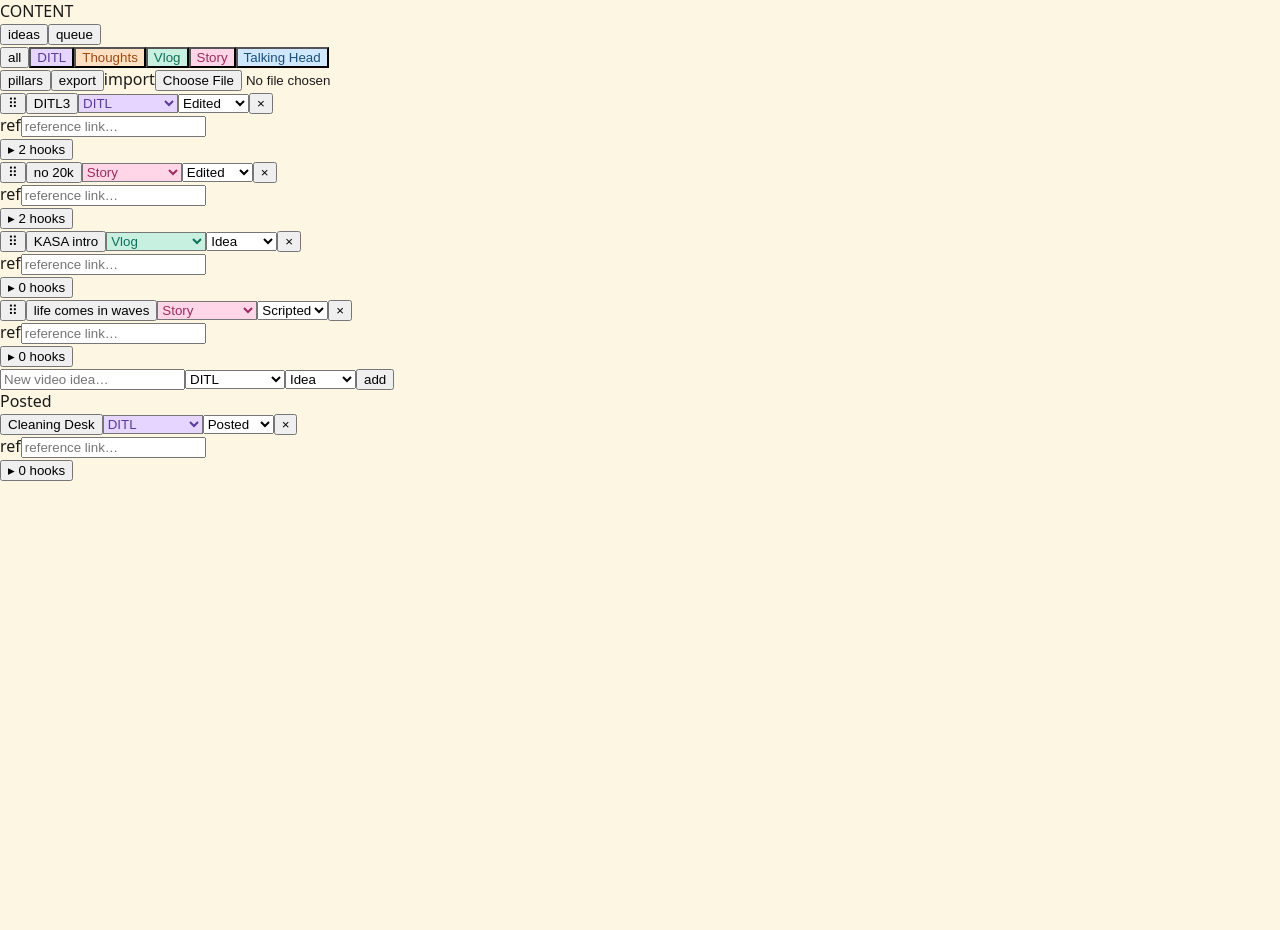
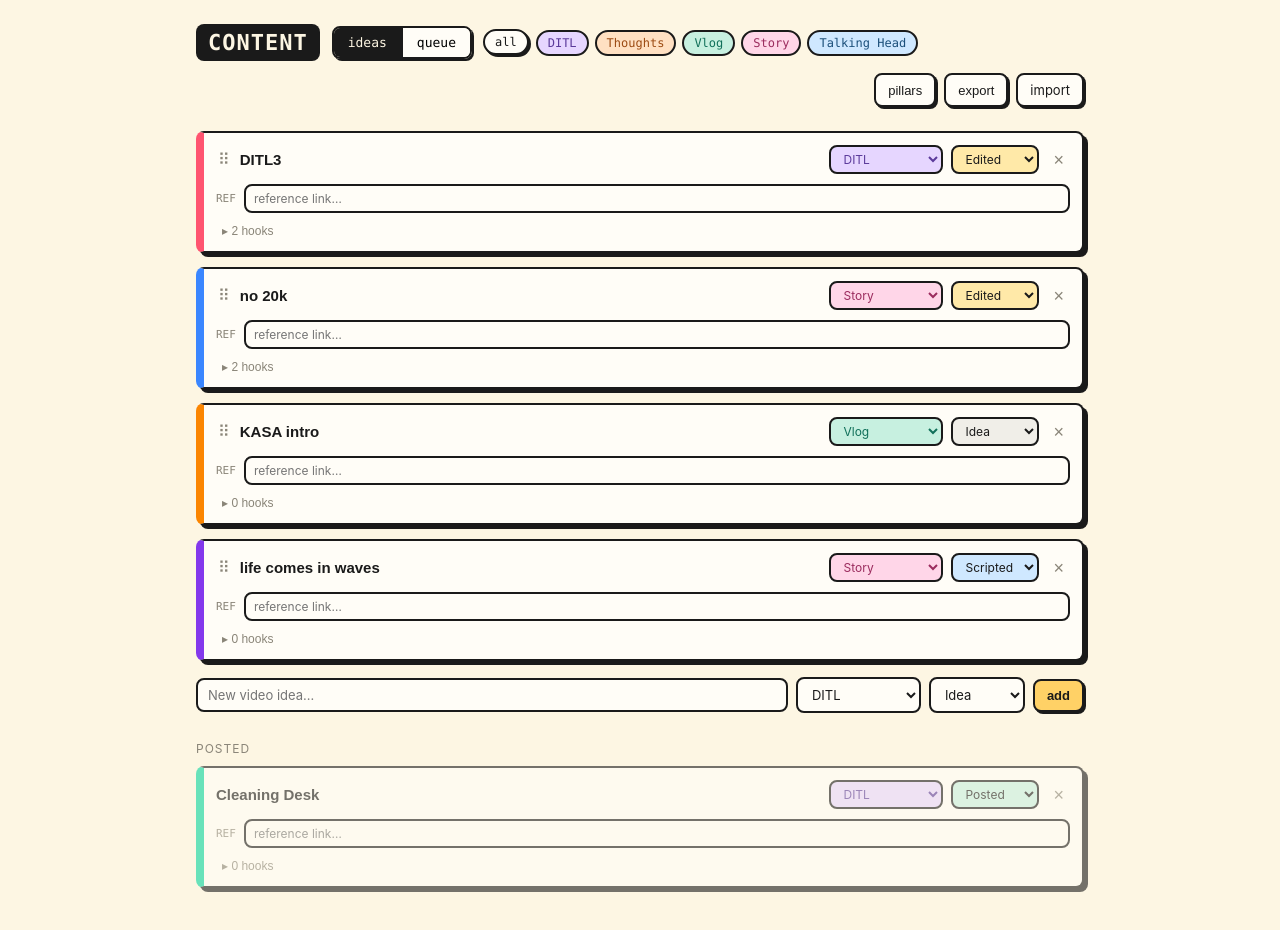
Before and after one commit to J3rey/UGC-Content-Organisation, a React (Vite) app: page / in a window 1280 px wide. Shown: the top 930 px of the page. Before the commit the page ends 800 px from the top, so only its background shows below. Built offline with nearby package versions, Linux system fonts and the light colour scheme.

Commit message:
style: apply neo-brutalist visual design

```diff
--- a/src/index.css
+++ b/src/index.css
@@ -1,4 +1,167 @@
-:root { color-scheme: light; }
+:root {
+  --bg: #fdf6e3;
+  --surface: #fffdf7;
+  --ink: #1a1a1a;
+  --muted: #8a8578;
+  --shadow: 4px 4px 0 var(--ink);
+  --shadow-sm: 2px 2px 0 var(--ink);
+  --radius: 8px;
+  color-scheme: light;
+}
+
 * { box-sizing: border-box; }
 html, body { margin: 0; }
-body { font-family: system-ui, sans-serif; background: #fdf6e3; color: #1a1a1a; }
+body {
+  background: var(--bg);
+  color: var(--ink);
+  font-family: 'Inter', system-ui, -apple-system, sans-serif;
+}
+
+.mono, .brand, .toggle-btn, .chip, .tag, .video-chip, .queue-num, .editor-kicker, .card-ref-label {
+  font-family: ui-monospace, 'Space Mono', 'SFMono-Regular', Menlo, monospace;
+}
+
+.app { max-width: 920px; margin: 0 auto; padding: 24px 16px 80px; }
+
+/* Header */
+.app-header {
+  display: flex; align-items: center; gap: 12px; flex-wrap: wrap;
+  margin-bottom: 24px;
+}
+.brand {
+  font-size: 22px; font-weight: 700; letter-spacing: 1px;
+  background: var(--ink); color: var(--bg);
+  padding: 6px 12px; border-radius: var(--radius);
+}
+.view-toggle { display: flex; border: 2px solid var(--ink); border-radius: var(--radius); overflow: hidden; box-shadow: var(--shadow-sm); }
+.toggle-btn { border: none; background: var(--surface); padding: 7px 14px; cursor: pointer; font-size: 13px; }
+.toggle-btn + .toggle-btn { border-left: 2px solid var(--ink); }
+.toggle-btn.active { background: var(--ink); color: var(--bg); }
+
+.filters { display: flex; gap: 6px; flex-wrap: wrap; }
+.chip {
+  border: 2px solid var(--ink); background: var(--surface); color: var(--ink);
+  padding: 4px 10px; border-radius: 999px; font-size: 12px; cursor: pointer;
+}
+.chip.active { box-shadow: var(--shadow-sm); transform: translate(-1px, -1px); }
+
+.header-actions { display: flex; gap: 8px; margin-left: auto; }
+
+/* Buttons */
+.btn, .btn-primary, .btn-mini, .file-btn {
+  border: 2px solid var(--ink); background: var(--surface); color: var(--ink);
+  border-radius: var(--radius); padding: 7px 12px; font-size: 13px; cursor: pointer;
+  box-shadow: var(--shadow-sm); transition: transform .05s, box-shadow .05s;
+}
+.btn:active, .btn-primary:active, .btn-mini:active { transform: translate(2px, 2px); box-shadow: none; }
+.btn-primary { background: #ffd166; font-weight: 600; }
+.btn-mini { padding: 4px 8px; font-size: 12px; box-shadow: none; }
+.file-btn { position: relative; overflow: hidden; }
+.file-btn input { position: absolute; inset: 0; opacity: 0; cursor: pointer; }
+.btn-icon { border: none; background: transparent; font-size: 16px; cursor: pointer; }
+
+/* Inputs */
+.input, .select, .card-ref-input, .hook-add-input, .add-idea {
+  border: 2px solid var(--ink); background: var(--surface); color: var(--ink);
+  border-radius: var(--radius); padding: 7px 10px; font-size: 13px; font-family: inherit;
+}
+.select { cursor: pointer; }
+
+/* Cards */
+.cards { display: flex; flex-direction: column; gap: 14px; }
+.card {
+  background: var(--surface); border: 2px solid var(--ink); border-left-width: 8px;
+  border-radius: var(--radius); box-shadow: var(--shadow); padding: 12px;
+}
+.card--dragging { opacity: .85; }
+.card--posted { opacity: .6; }
+.card-top { display: flex; align-items: center; gap: 8px; }
+.drag-handle { border: none; background: transparent; cursor: grab; font-size: 16px; color: var(--muted); padding: 0 2px; }
+.card-title {
+  flex: 1; text-align: left; border: none; background: transparent; cursor: pointer;
+  font-size: 15px; font-weight: 600; color: var(--ink); padding: 4px 0;
+}
+.card-title:hover { text-decoration: underline; }
+.pillar-select { border-width: 2px; font-size: 12px; padding: 4px 8px; }
+.status-select { font-size: 12px; padding: 4px 8px; }
+.status-idea { background: #f0eee8; }
+.status-scripted { background: #cfe8ff; }
+.status-filmed { background: #e6d6ff; }
+.status-edited { background: #ffe9a8; }
+.status-posted { background: #c7f0e0; }
+.del-btn { border: none; background: transparent; color: var(--muted); font-size: 18px; line-height: 1; cursor: pointer; }
+.del-btn:hover { color: #c0392b; }
+
+.card-ref { display: flex; align-items: center; gap: 8px; margin-top: 10px; }
+.card-ref-label { font-size: 11px; color: var(--muted); text-transform: uppercase; }
+.card-ref-input { flex: 1; padding: 5px 8px; font-size: 12px; }
+.ref-open { text-decoration: none; font-size: 15px; color: var(--ink); }
+
+.card-hooks-toggle {
+  margin-top: 10px; border: none; background: transparent; cursor: pointer;
+  font-size: 12px; color: var(--muted);
+}
+
+/* Hooks */
+.hook-list { margin-top: 8px; display: flex; flex-direction: column; gap: 6px; padding-left: 8px; }
+.hook-row { display: flex; align-items: center; gap: 8px; }
+.hook-text { flex: 1; text-align: left; border: 1px dashed var(--ink); background: transparent; cursor: pointer; border-radius: 6px; padding: 5px 8px; font-size: 13px; }
+.hook-text:hover { background: #fff8e1; }
+.hook-row--posted .hook-text { text-decoration: line-through; opacity: .6; }
+.hook-posted-flag { font-size: 10px; color: var(--muted); text-transform: uppercase; }
+.hook-add { display: flex; gap: 6px; }
+.hook-add-input { flex: 1; padding: 5px 8px; font-size: 12px; }
+
+/* Add row */
+.add-row { display: flex; gap: 8px; margin-top: 16px; align-items: center; }
+.add-idea { flex: 1; }
+
+/* Archive */
+.archive { margin-top: 28px; }
+.archive-label { font-size: 12px; text-transform: uppercase; letter-spacing: 1px; color: var(--muted); margin-bottom: 10px; }
+.archive .card { margin-bottom: 12px; }
+
+/* Tags */
+.tag { padding: 3px 9px; border-radius: 999px; font-size: 11px; font-weight: 600; white-space: nowrap; }
+.video-chip { padding: 3px 9px; border-radius: 6px; font-size: 11px; font-weight: 700; color: #fff; border: 2px solid var(--ink); white-space: nowrap; }
+
+/* Queue */
+.queue { display: flex; flex-direction: column; gap: 10px; }
+.queue-row {
+  display: flex; align-items: center; gap: 10px;
+  background: var(--surface); border: 2px solid var(--ink); border-left-width: 8px;
+  border-radius: var(--radius); box-shadow: var(--shadow-sm); padding: 10px 12px;
+}
+.queue-row--dragging { opacity: .85; }
+.queue-num { font-size: 13px; font-weight: 700; width: 22px; text-align: center; }
+.queue-hook { flex: 1; font-size: 13px; }
+.queue-posted { font-size: 11px; color: var(--muted); display: flex; align-items: center; gap: 4px; cursor: pointer; }
+.empty { text-align: center; color: var(--muted); padding: 48px 16px; font-size: 14px; }
+
+/* Script editor slide-over */
+.editor-overlay { position: fixed; inset: 0; background: rgba(26, 26, 26, .35); display: flex; justify-content: flex-end; z-index: 1000; }
+.editor-panel {
+  width: min(520px, 92vw); height: 100%; background: var(--surface);
+  border-left: 3px solid var(--ink); box-shadow: -6px 0 0 rgba(26,26,26,.08);
+  padding: 20px; display: flex; flex-direction: column; gap: 10px;
+}
+.editor-head { display: flex; align-items: center; justify-content: space-between; }
+.editor-kicker { font-size: 11px; text-transform: uppercase; letter-spacing: 1px; color: var(--muted); }
+.editor-title { border: 2px solid var(--ink); border-radius: var(--radius); padding: 10px; font-size: 16px; font-weight: 600; font-family: inherit; }
+.editor-script { flex: 1; border: 2px solid var(--ink); border-radius: var(--radius); padding: 12px; font-size: 14px; line-height: 1.55; font-family: inherit; resize: none; }
+
+/* Modal */
+.modal-overlay { position: fixed; inset: 0; background: rgba(26,26,26,.35); display: flex; align-items: center; justify-content: center; z-index: 1000; }
+.modal { background: var(--surface); border: 3px solid var(--ink); border-radius: var(--radius); box-shadow: var(--shadow); padding: 20px; width: min(420px, 92vw); }
+.modal h3 { margin: 0 0 14px; }
+.pillar-manage-list { display: flex; flex-direction: column; gap: 6px; margin-bottom: 14px; }
+.pillar-manage-row { display: flex; align-items: center; gap: 10px; }
+.swatch { width: 16px; height: 16px; border-radius: 4px; border: 2px solid var(--ink); }
+.grow { flex: 1; font-size: 13px; }
+.swatch-row { display: flex; gap: 8px; flex-wrap: wrap; margin: 10px 0; }
+.swatch-btn { width: 26px; height: 26px; border-radius: 6px; border: 2px solid var(--ink); cursor: pointer; }
+.swatch-btn.selected { box-shadow: var(--shadow-sm); transform: translate(-1px, -1px); }
+.modal-actions { display: flex; justify-content: flex-end; gap: 8px; margin-top: 8px; }
+.modal .input { width: 100%; }
+
+.muted { color: var(--muted); }
```
